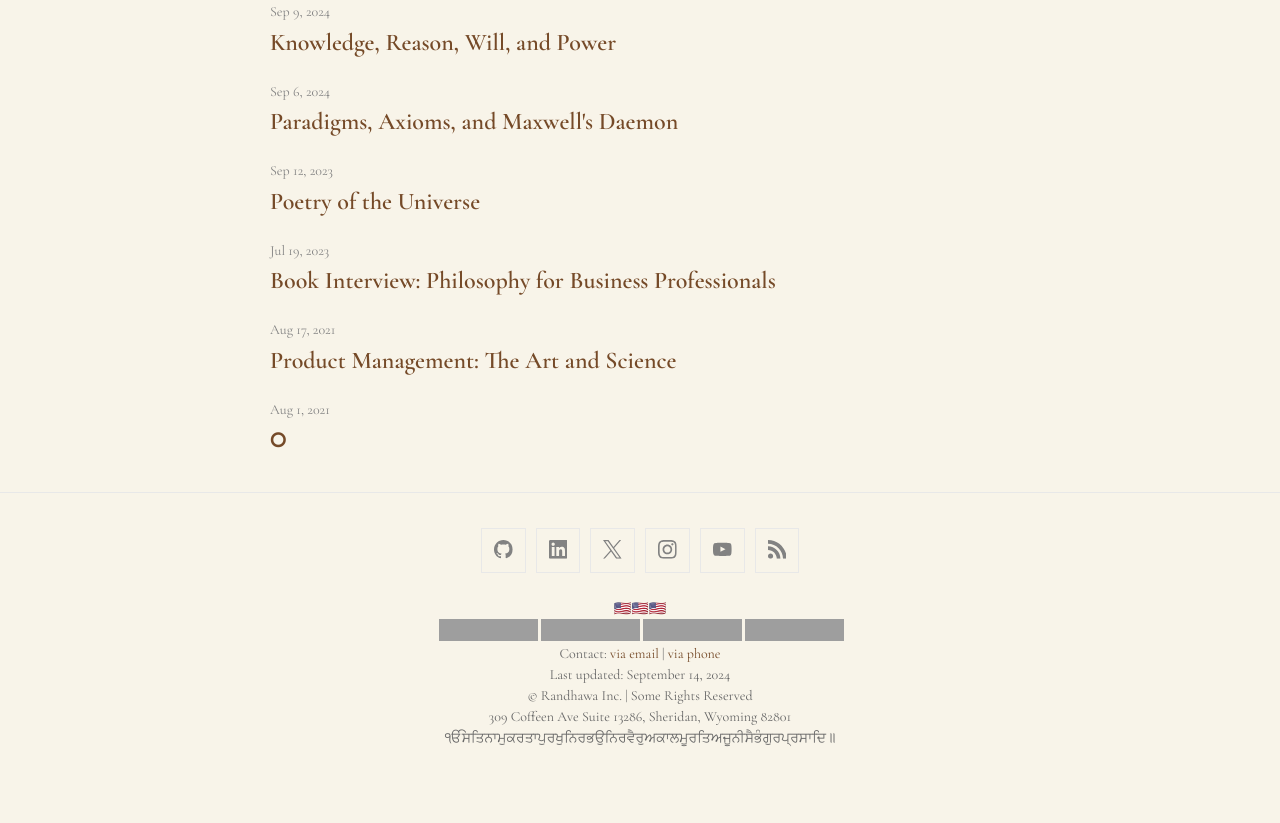
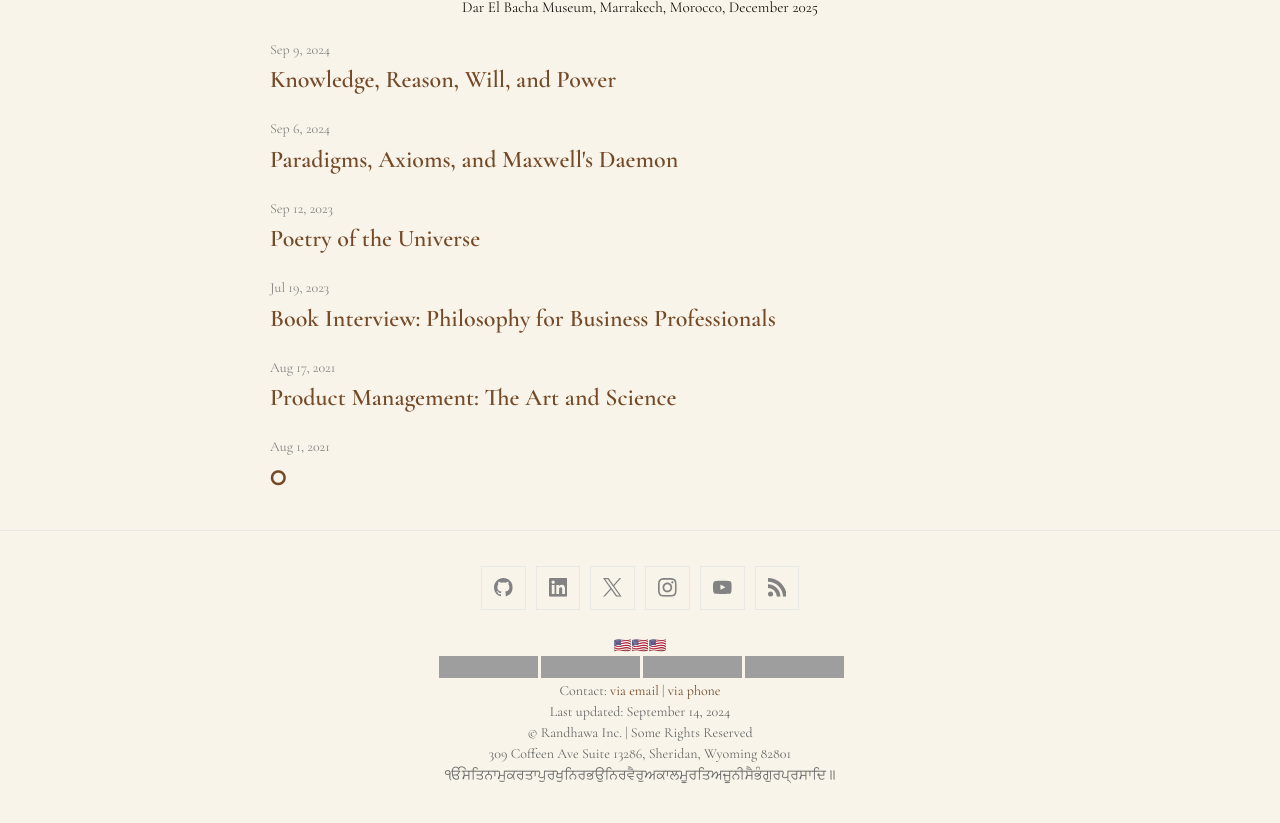
Before and after one commit to prabhchintan/prabhchintan.com, a Jekyll site: the page built from index.markdown, in a window 1280 px wide, cut to the strip 495-1325 px from the top of the page. Shown: the top 823 px of the strip. Built offline with Jekyll 4.4.1, drawn with Linux system fonts in a browser that asks for light colours; before the commit the page ends 1288 px from its top, so only the background shows below that; grey boxes are pictures that could not be loaded.

```diff
--- a/index.markdown
+++ b/index.markdown
@@ -7,14 +7,13 @@
 #
 layout: home
 ---
-
 <div style="max-width: 800px; margin: 0 auto;">
   <div style="position: relative; padding-bottom: 56.25%;">
     <video
-      style="position: absolute; top: 0; left: 0; width: 100%; height: 100%;"
+      style="position: absolute; top: 0; left: 0; width: 100%; height: 100%; object-fit: cover;"
       controls
       preload="metadata"
-      poster="{{ site.baseurl }}/assets/videos/2023-04-09-morocco.mp4#t=0.001">
+      poster="{{ site.baseurl }}/assets/images/2022-12-25-dar-el-bacha-museum.jpeg">
       <source src="{{ site.baseurl }}/assets/videos/2023-04-09-morocco.mp4" type="video/mp4">
       Your browser does not support the video tag.
     </video>
@@ -22,8 +21,10 @@
 </div>
 
 <style>
-  video::-webkit-media-controls-panel {
-    display: flex !important;
-    opacity: 1 !important;
+  video[poster] {
+    object-fit: cover;
   }
 </style>
+<p style="font-size: 0.8em; font-style; text-align: center;">
+  Dar El Bacha Museum, Marrakech, Morocco, December 2025
+</p>
```
Also changed, not shown: 7 other files.
